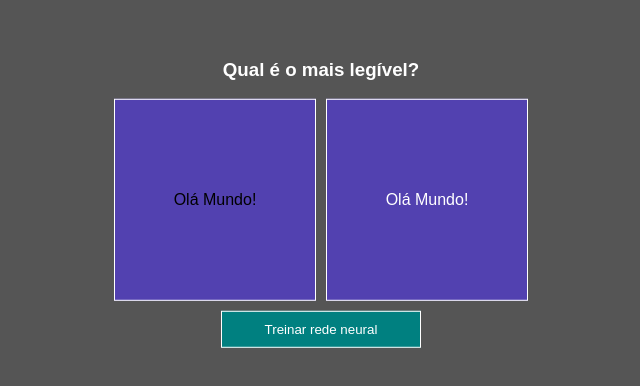
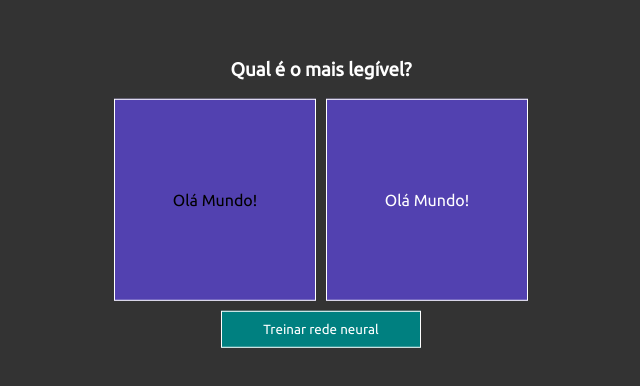
Before and after one commit to samuelnovaes/rede-neural-reconhecimento-de-contraste, a plain HTML site: page index.html in a window 1280 px wide. Shown: the part 206-592 px from the top of the page, without its empty margins (319-959 px from the left). Drawn offline with Linux system fonts and the light colour scheme.

Commit message:
Alterando fonte

```diff
--- a/style.css
+++ b/style.css
@@ -1,9 +1,14 @@
+@font-face {
+	font-family: ubuntu;
+	src: url(ubuntu.ttf);
+}
+
 * {
-	font-family: Arial, Helvetica, sans-serif;
+	font-family: ubuntu;
 }
 
 body {
-	background-color: #555;
+	background-color: #333;
 }
 
 h3 {
```
Also changed, not shown: ubuntu.ttf (added).
